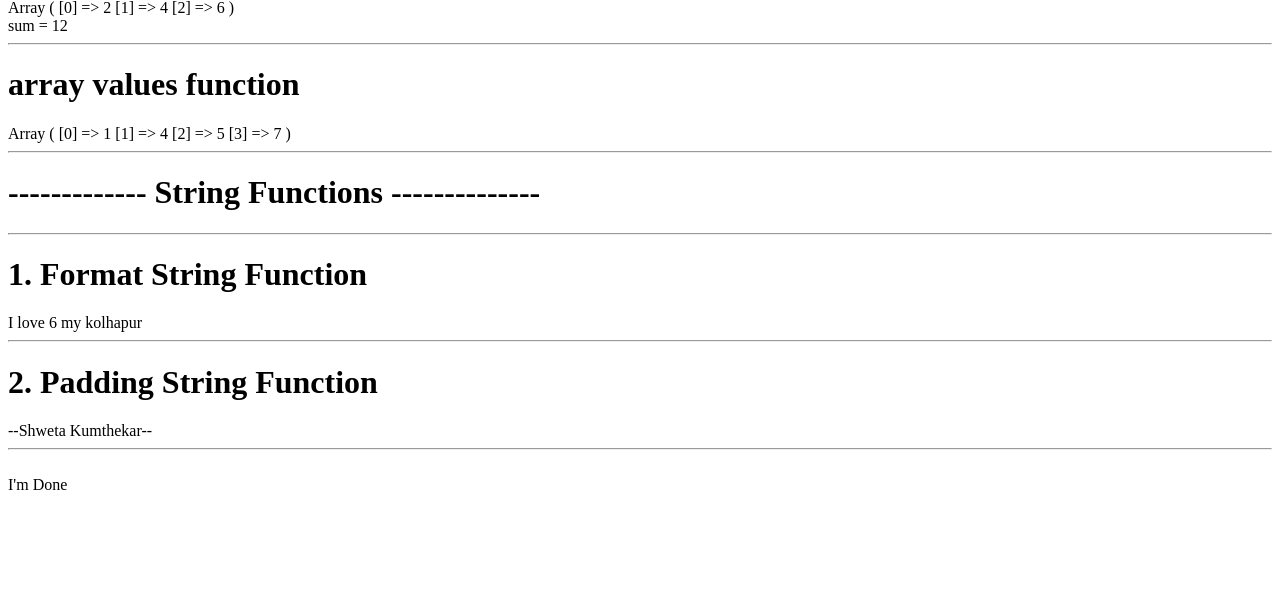
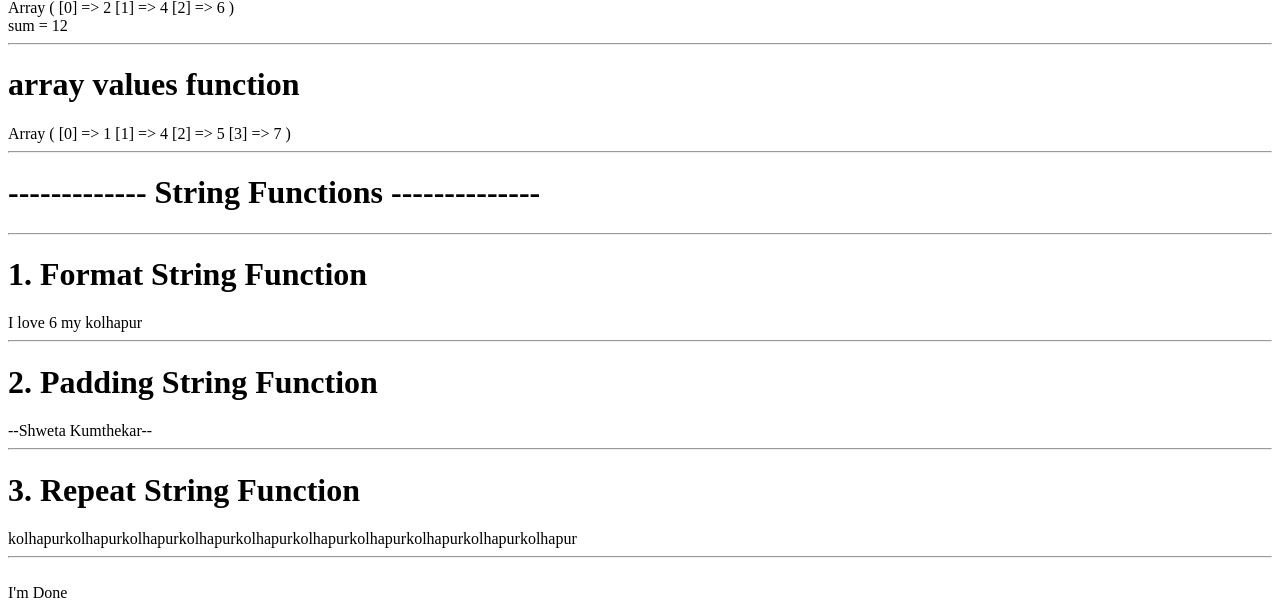
Before and after one commit to srk77/homework4, a PHP site: page / in a window 1280 px wide. Shown: the part 1078-1688 px from the top of the page. Before the commit the page ends 1568 px from the top, so only its background shows below. Run offline with PHP 8.4, Linux system fonts and the light colour scheme.

Commit message:
Added repeat string

```diff
--- a/index.php
+++ b/index.php
@@ -30,9 +30,10 @@
 
          $name = 'Shweta Kumthekar';
 	 $obj->padString($name);
-	 /*
+
 	 $obj->repeatString($location);
-	 $obj->shuffleString($name);
+
+	 /*$obj->shuffleString($name);
 
 	  $str1='Welcome to WSD Course';
 	 $obj->splitString($str1);
@@ -139,8 +140,12 @@
 		echo str_pad($name, 20, "--", STR_PAD_BOTH);
 		echo '<hr>';
 	        }
-
-
+        public function repeatString($location)
+	{
+	echo '<h1>3. Repeat String Function</h1>';
+	echo str_repeat($location, 10);
+	echo '<hr>';
+	}
 
 
  public function __destruct()
```
